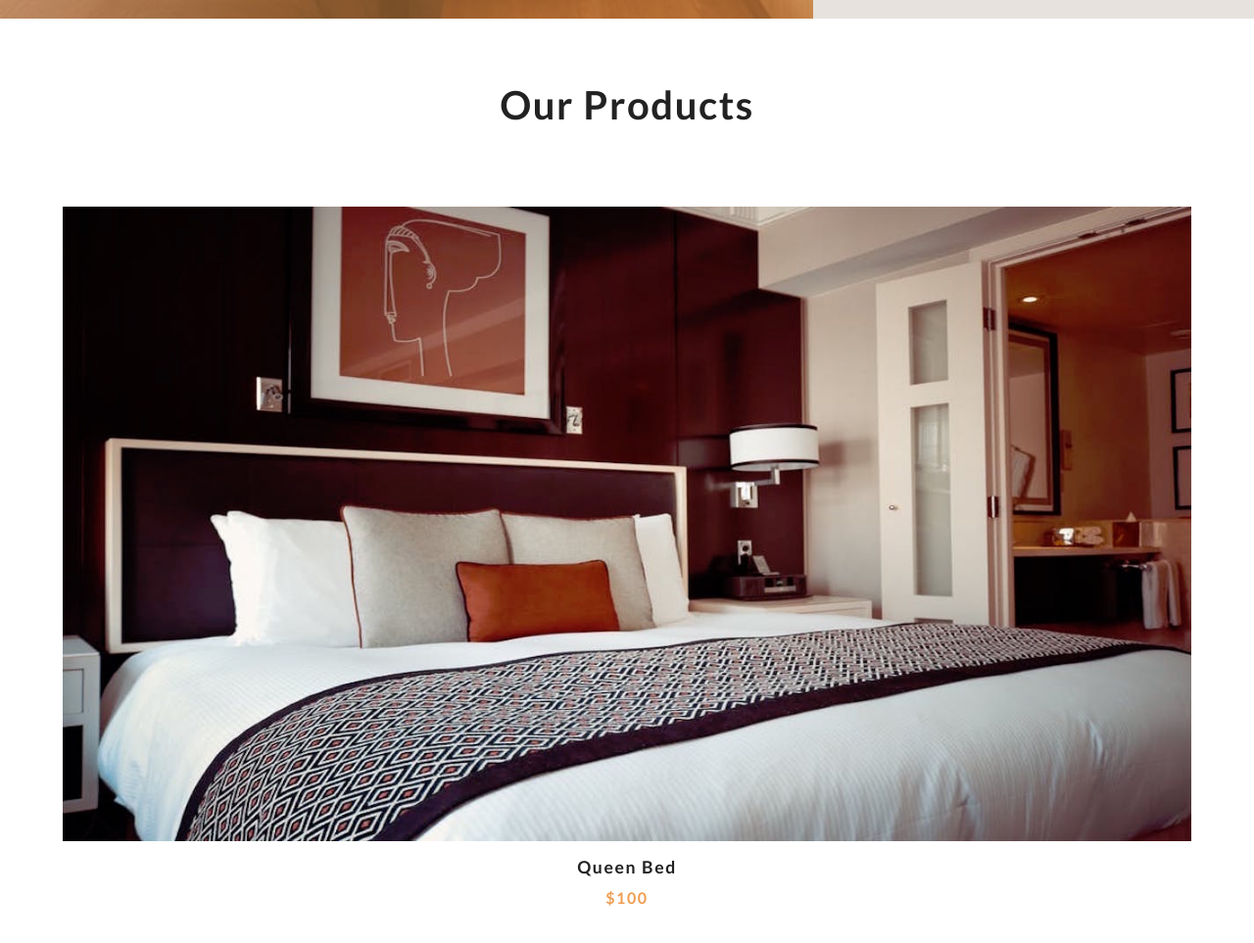
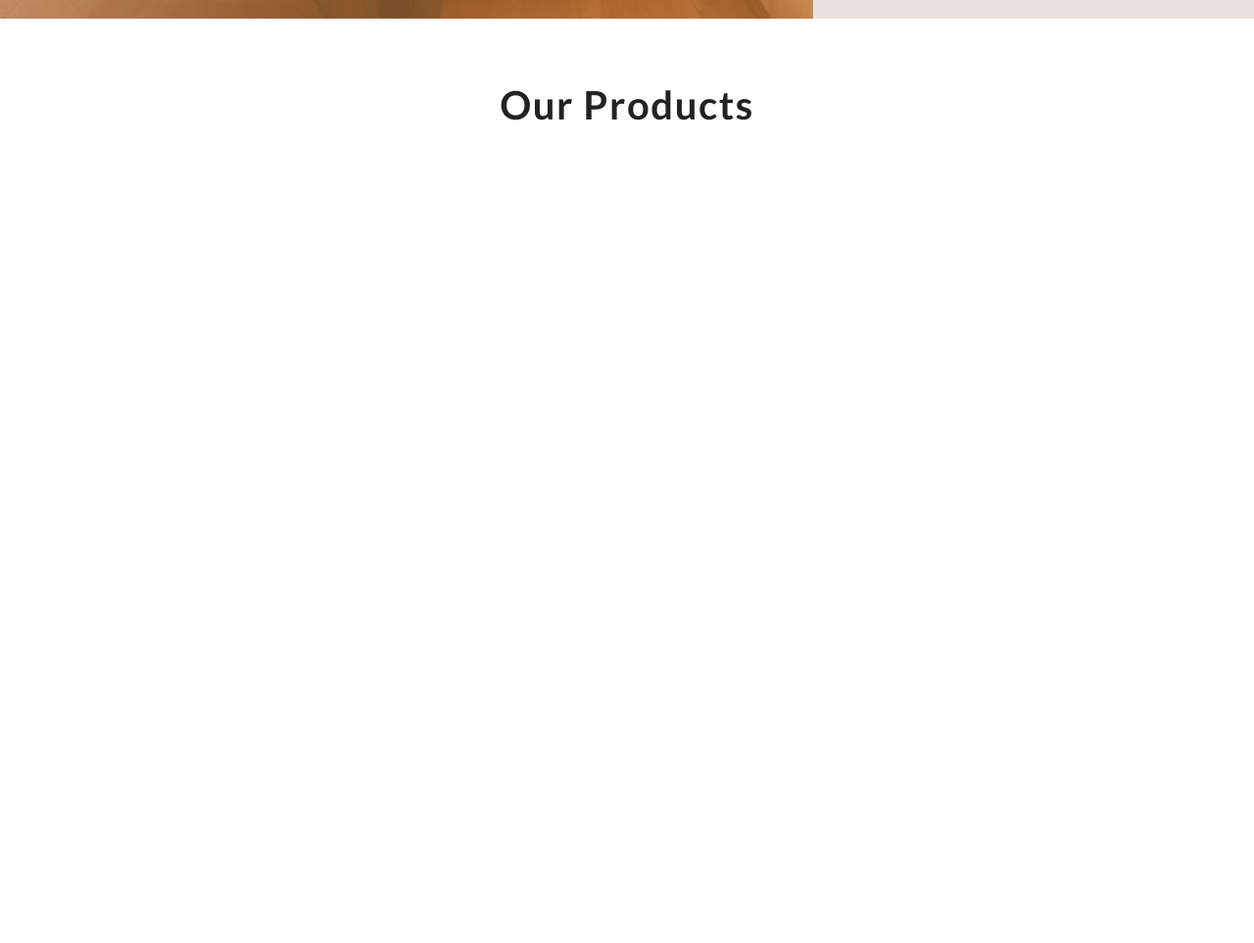
Before and after one commit to jacekmaciejak/Cards, a plain HTML site: page index.html in a window 1280 px wide. Shown: the part 781-1744 px from the top of the page at 98% size. After the commit the page ends 1056 px from the top, so only its background shows below. Drawn offline with Linux system fonts and the light colour scheme.

```diff
--- a/index.html
+++ b/index.html
@@ -44,7 +44,7 @@
         </div>
         <div class="products-center">
             <!--SINGLE PRODUCT-->
-            <article class="product">
+            <!-- <article class="product">
                 <div class="img-container">
                     <img src="./images/product-1.jpeg" alt="product" class="product-img">
                     <button class="bag-btn" data-id="1">
@@ -54,7 +54,7 @@
                 </div>
                 <h3>queen bed</h3>
                 <h4>$100</h4>
-            </article>
+            </article> -->
             <!--SINGLE PRODUCT-->
         </div>
     </section>
```
